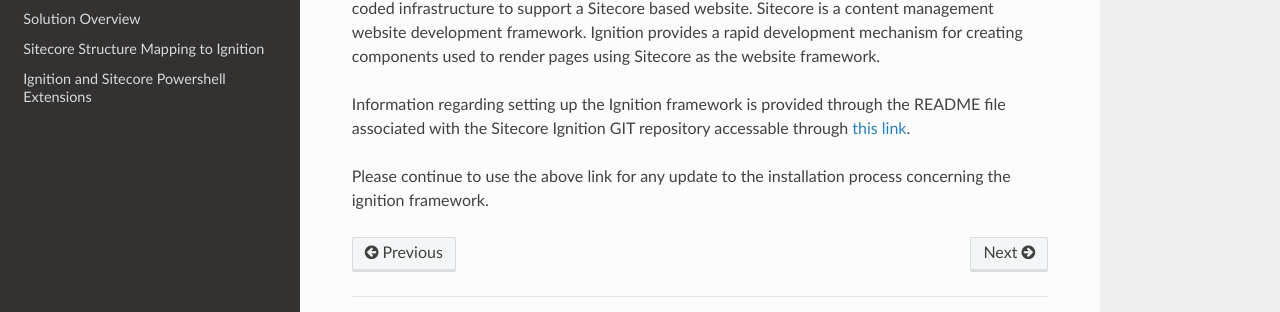
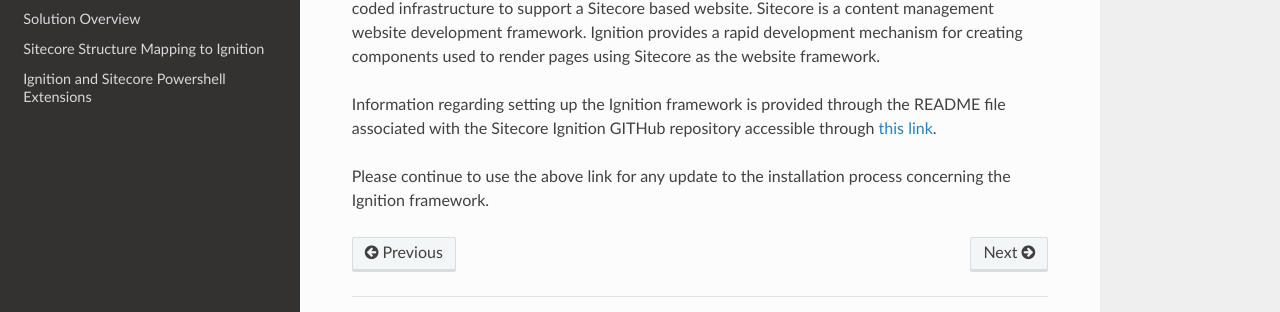
Before and after one commit to sabor413/Documentation, a Sphinx documentation site: the page built from docs/Setup.rst, in a window 1280 px wide. Shown: the part 187-499 px from the top of the page. Built offline with Sphinx 7.4.7 and the Read the Docs theme 2.0.0, drawn with Linux system fonts in a browser that asks for light colours.

Commit message:
Updating Set-up documentation

```diff
--- a/docs/Setup.rst
+++ b/docs/Setup.rst
@@ -4,8 +4,8 @@
 
 The Ignition framework is a .NET MVC based architecture development framework used to create a coded infrastructure to support a Sitecore based website.   Sitecore is a content management website development framework.  Ignition provides a rapid development mechanism for creating components used to render pages using Sitecore as the website framework.
 
-Information regarding setting up the Ignition framework is provided through the README file associated with the Sitecore Ignition GIT repository accessable through `this link`_.
+Information regarding setting up the Ignition framework is provided through the README file associated with the Sitecore Ignition GITHub repository accessible through `this link`_.
 
 .. _this link: https://github.com/sitecoreignition/SitecoreIgnition/
 
-Please continue to use the above link for any update to the installation process concerning the ignition framework.
+Please continue to use the above link for any update to the installation process concerning the Ignition framework.
```
